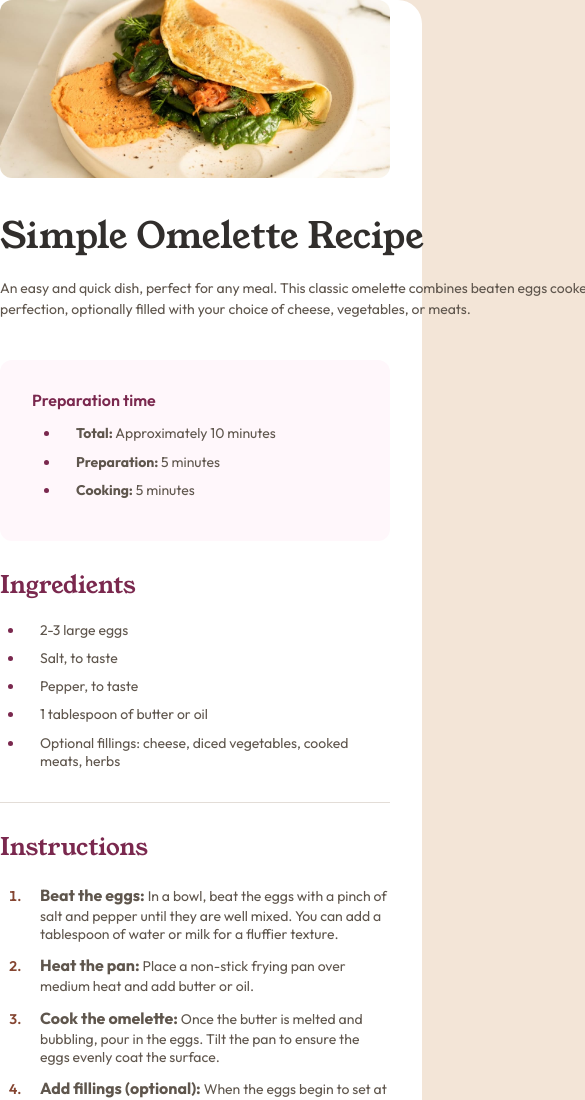
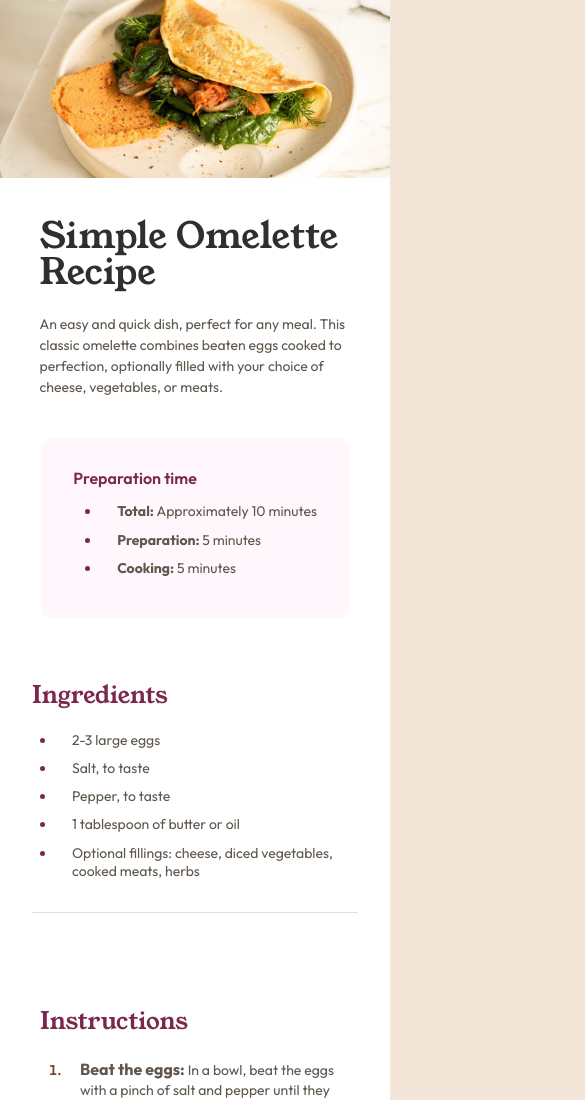
Before and after one commit to Ramon-Carrillo/Frontend-Mentor-Challenges, a plain HTML site: page Newbie-Challenges/recipe-page-main/index.html in a window 390 px wide. Shown: the top 1100 px of the page, 585 px wide, since content can reach past the window. Drawn offline with Linux system fonts and the light colour scheme.

Commit message:
Finished centering the recipe page content and alignment of the text in the recipe page.

```diff
--- a/Newbie-Challenges/recipe-page-main/css/styles.css
+++ b/Newbie-Challenges/recipe-page-main/css/styles.css
@@ -1,5 +1,5 @@
-@import url("https://fonts.googleapis.com/css2?family=Young+Serif&display=swap");
-@import url("https://fonts.googleapis.com/css2?family=Outfit:wght@100..900&display=swap");
+@import url('https://fonts.googleapis.com/css2?family=Young+Serif&display=swap');
+@import url('https://fonts.googleapis.com/css2?family=Outfit:wght@100..900&display=swap');
 
 body {
   background-color: #f3e5d7;
@@ -50,7 +50,7 @@ header p {
   font-weight: 400;
   line-height: 1.5;
   color: #5f564d;
-  font-family: "Outfit", sans-serif;
+  font-family: 'Outfit', sans-serif;
 }
 
 .prep-time {
@@ -65,7 +65,7 @@ header p {
   font-weight: 600;
   color: #7a284e;
   margin-bottom: 16px;
-  font-family: "Outfit", sans-serif;
+  font-family: 'Outfit', sans-serif;
 }
 
 .prep-time ul {
@@ -82,14 +82,14 @@ header p {
   font-size: 16px;
   font-weight: 400;
   line-height: 1.3;
-  font-family: "Outfit", sans-serif;
+  font-family: 'Outfit', sans-serif;
   margin-bottom: 10px;
 }
 
 .prep-time ul li span {
   font-weight: 700;
   color: #5f564d;
-  font-family: "Outfit", sans-serif;
+  font-family: 'Outfit', sans-serif;
   font-size: 16px;
   padding-left: 16px;
 }
@@ -120,7 +120,7 @@ header p {
   font-size: 16px;
   font-weight: 400;
   line-height: 1.3;
-  font-family: "Outfit", sans-serif;
+  font-family: 'Outfit', sans-serif;
   margin-bottom: 10px;
   padding-left: 16px;
 }
@@ -156,7 +156,7 @@ header p {
   font-size: 16px;
   font-weight: 400;
   line-height: 1.3;
-  font-family: "Outfit", sans-serif;
+  font-family: 'Outfit', sans-serif;
   margin-bottom: 10px;
   padding-left: 16px;
 }
@@ -182,7 +182,7 @@ header p {
   font-size: 16px;
   font-weight: 400;
   line-height: 1.3;
-  font-family: "Outfit", sans-serif;
+  font-family: 'Outfit', sans-serif;
   margin-bottom: 24px;
 }
 
@@ -208,7 +208,7 @@ header p {
   padding-bottom: 16px;
   padding-top: 16px;
   width: 288px;
-  font-family: "Outfit", sans-serif;
+  font-family: 'Outfit', sans-serif;
 }
 
 .nutrition table th:last-child {
@@ -221,7 +221,7 @@ header p {
   color: #854632;
   padding-bottom: 16px;
   padding-left: 16px;
-  font-family: "Outfit", sans-serif;
+  font-family: 'Outfit', sans-serif;
 }
 
 @media (max-width: 768px) {
@@ -230,10 +230,22 @@ header p {
   }
   main {
     width: 100vw;
-    padding: 0 32px;
+    padding: 0;
+    display: flex;
+    flex-direction: column;
+    align-items: center;
+    justify-content: center;
+    border-radius: 0;
   }
+
+  main img {
+    max-width: 100%;
+    height: auto;
+    border-radius: 0;
+  }
+
   header {
-    /* width: 311px; */
+    width: 311px;
   }
   header h1 {
     font-size: 36px;
@@ -253,21 +265,40 @@ header p {
   .prep-time ul li span {
     font-size: 14px;
   }
+
+  .ingredients {
+    padding: 32px;
+  }
+
   .ingredients h2 {
     font-size: 24px;
   }
   .ingredients ul li {
     font-size: 14px;
   }
+
+  .instructions {
+    padding: 32px;
+  }
+
   .instructions h2 {
     font-size: 24px;
   }
+
   .instructions ol li {
     font-size: 14px;
+    width: 270px;
   }
   .instructions ol li strong {
     font-size: 16px;
   }
+
+  .nutrition {
+    padding-left: 32px;
+    padding-right: 32px;
+    padding-bottom: 40px;
+  }
+
   .nutrition h2 {
     font-size: 24px;
   }
```
